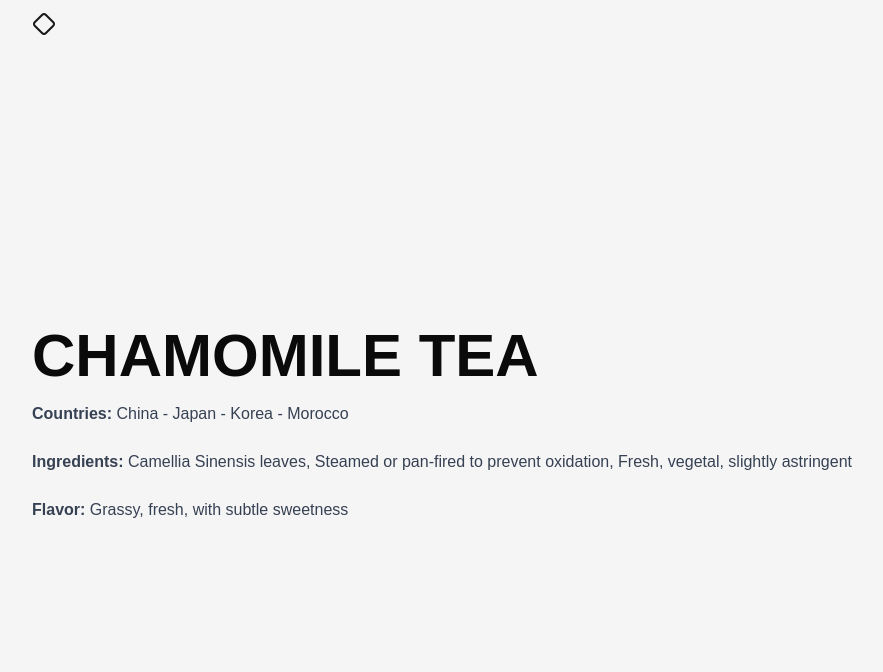
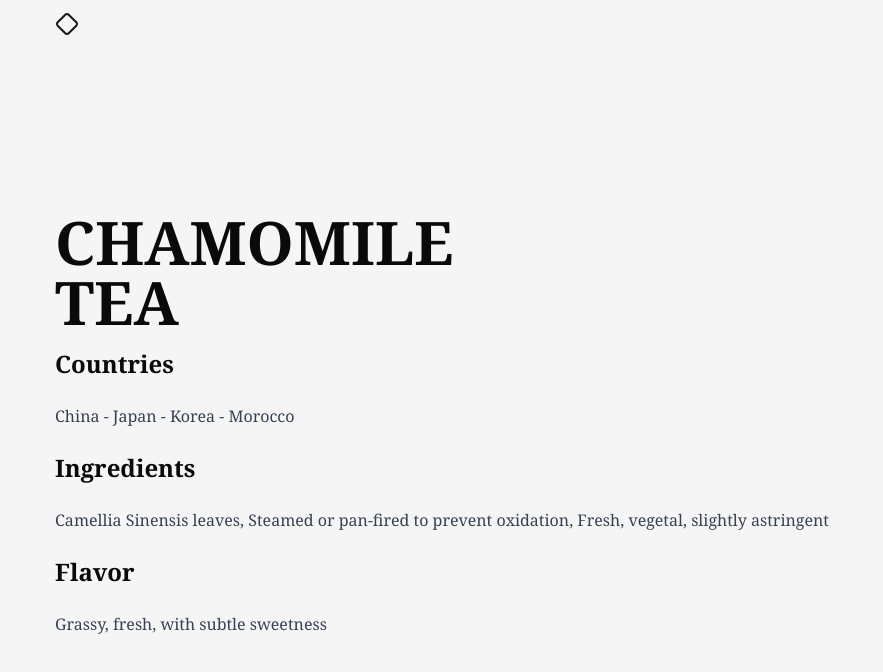
Before and after one commit to Mileniumm/telliumWeb, a Next.js app: page / in a window 1280 px wide. Shown: the top 672 px of the page, without its empty margins (198-1081 px from the left). Built offline with nearby package versions, Linux system fonts and the light colour scheme.

Commit message:
first commit

```diff
--- a/src/app/page.tsx
+++ b/src/app/page.tsx
@@ -3,14 +3,17 @@ export default function ChamomileTea() {
   return (
       <main className="flex bg-neutral-100 w-full h-screen justify-center items-center h-full p-4 ">
           <div className="flex flex-col mt-12 relative">
-              <Diamond />
+              <Diamond/>
               <div className="">
       <div className="flex justify-center h-screen flex-col">
-          <h1 className="text-6xl font-bold text-neutral-950 mb-4">CHAMOMILE TEA</h1>
-          <div className="text-gray-700">
-            <p className="mb-6"><span className="font-bold">Countries:</span> China - Japan - Korea - Morocco</p>
-            <p className="mb-6"><span className="font-bold">Ingredients:</span> Camellia Sinensis leaves, Steamed or pan-fired to prevent oxidation, Fresh, vegetal, slightly astringent</p>
-            <p className="mb-6"><span className="font-bold">Flavor:</span> Grassy, fresh, with subtle sweetness</p>
+          <h1 className="text-6xl font-serif text-neutral-950 mb-4 font-bold w-16">CHAMOMILE TEA</h1>
+          <div className="text-gray-700 space y-4">
+            <p className="mb-6 font-serif font-bold text-2xl text-neutral-950">Countries</p>
+              <p className="mb-6 font-serif"> China - Japan - Korea - Morocco</p>
+            <p className="mb-6 font-serif text-2xl font-bold text-neutral-950">Ingredients</p>
+               <p className="mb-6 font-serif">Camellia Sinensis leaves, Steamed or pan-fired to prevent oxidation, Fresh, vegetal, slightly astringent</p>
+            <p className="mb-6 font-serif text-2xl font-bold text-neutral-950">Flavor</p>
+              <p className="mb-6 font-serif">Grassy, fresh, with subtle sweetness</p>
           </div>
          </div>
         </div>
```
